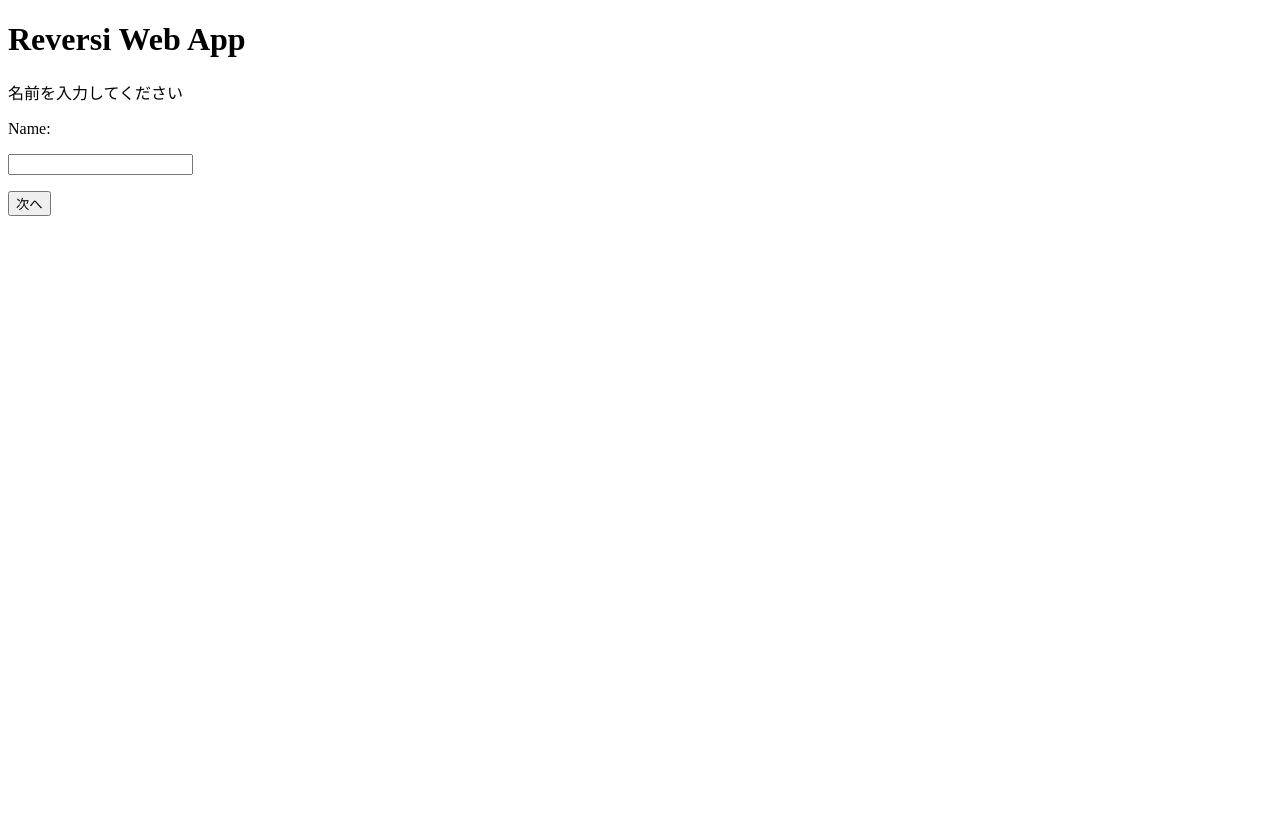
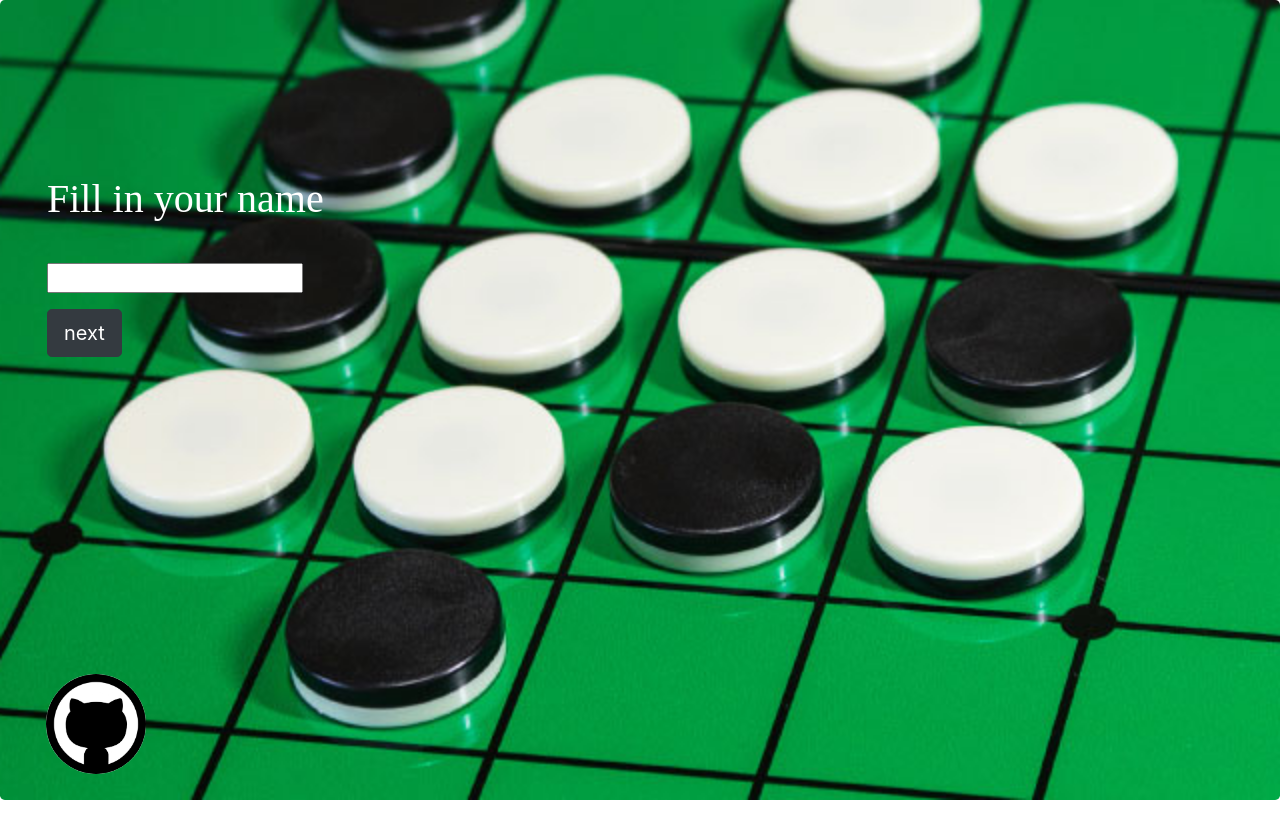
Before and after one commit to Reversi-Web-App-Makers-Team/reversiApp, a Flask app: page /home/ in a window 1280 px wide. Before the commit the page ends 216 px from the top, so only its background shows below. Run offline with Flask 2, Linux system fonts and the light colour scheme; some libraries are stand-ins or nearby versions.

Commit message:
MOD: background images

```diff
--- a/templates/home.html
+++ b/templates/home.html
@@ -1,17 +1,35 @@
 <!DOCTYPE html>
 <html>
-<link rel="stylesheet" type="text/css" href="../static/css/style.css">
+
+<head>
+    <title>Reversi Web App</title>
+    <link rel="stylesheet" type="text/css" href="../static/css/style.css">
+    <link rel="stylesheet" type="text/css" href="../static/css/bootstrap.min.css">
+</head>
+
 <body>
 
-<h1>Reversi Web App</h1>
+    <!-- jumbotron -->
+    <div class="jumbotron jumbotron-extend">
+        <div class="container-fluid jumbotron-container">
 
-<p>名前を入力してください</p>
+            <form action="/mode_select" method="post">
+                <h1 class="site-name"><font color="white">Fill in your name</font></h1>
+                <p><input name="username" type="text"/></p>
+                <p><input type="submit" value="next" href="#" class="btn btn-dark btn-lg"/></p>
+            </form>
 
-<form action="/mode_select" method="post">
-    Name: <br>
-    <p><input name="username" type="text"/></p>
-    <p><input type="submit" value="次へ"href="#" class="btn-square" /></p>
-</form>
+        </div>
+
+        <div class="sns-button">
+        <ul class="list-inline">
+            <li><a href="https://github.com/reversiWebApp/"><img class="to-circle" src="../static/images/github.jpg" alt="github"></a></li>
+        </ul>
+    </div>
+
+    <!-- Include all compiled plugins (below), or include individual files as needed -->
+    <script src="../static/js/bootstrap.min.js"></script>
+
 
 </body>
 </html>
--- a/templates/index.html
+++ b/templates/index.html
@@ -3,13 +3,13 @@
 
 <head>
     <title>Reversi Web App</title>
-
-    <script type="text/javascript" src="../static/js/bootstrap.min.js"></script>
     <link rel="stylesheet" type="text/css" href="../static/css/style.css">
     <link rel="stylesheet" type="text/css" href="../static/css/bootstrap.min.css">
 </head>
 
 <body>
+
+    <!-- jumbotron -->
     <div class="jumbotron jumbotron-extend">
         <div class="container-fluid jumbotron-container">
 
```
